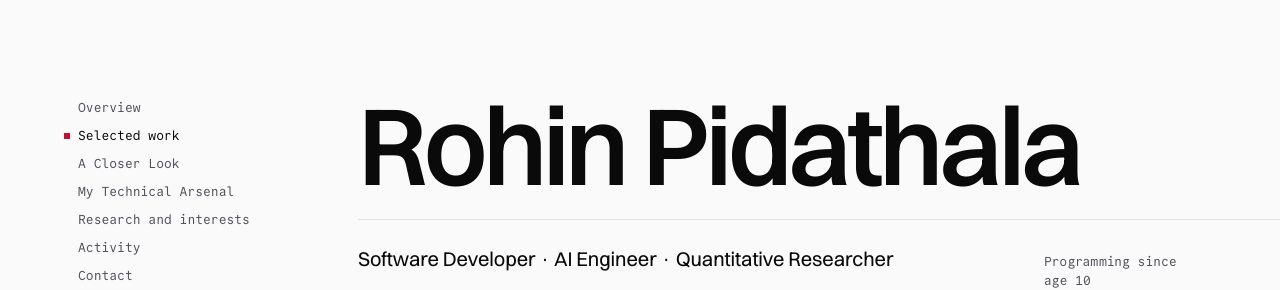
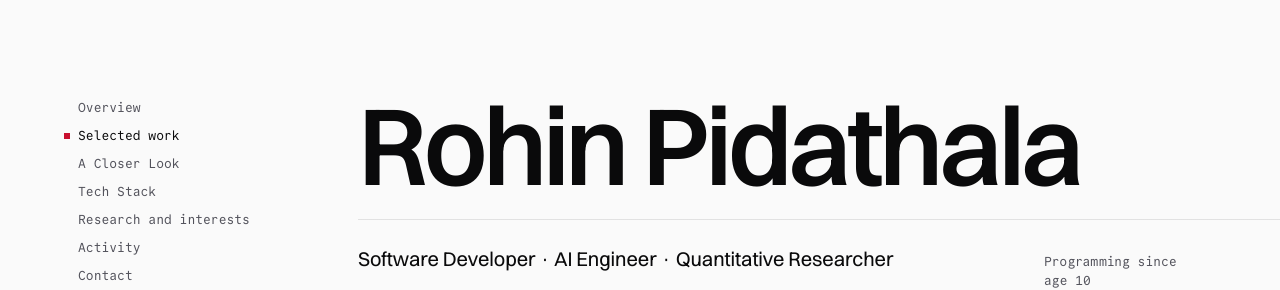
Before and after one commit to RohinCodes15/rohins-website, a Next.js app: page / in a window 1280 px wide. Shown: the top 290 px of the page. Built offline with nearby package versions, Linux system fonts and the light colour scheme; what @vercel/functions would draw is missing.

Commit message:
fix: rename the stack section to Tech Stack

```diff
--- a/app/page.tsx
+++ b/app/page.tsx
@@ -65,7 +65,7 @@ export default function Home() {
   });
 
   if (technologies.length) sections.push({
-    id: "stack", label: "My Technical Arsenal", centered: true, content: (
+    id: "stack", label: "Tech Stack", centered: true, content: (
       <Container>
         <div className={`col-span-full min-w-0 ${CENTERED_COLUMN}`}>
           <p className="max-w-prose text-lead text-text-2">The technologies behind my ideas.</p>
--- a/components/site/command-palette.tsx
+++ b/components/site/command-palette.tsx
@@ -22,7 +22,7 @@ function buildItems(): Item[] {
     { id: "intro", group: "Sections", label: "About", hint: site.intro, keywords: ["overview", "bio"], href: "/#intro" },
     { id: "activity", group: "Sections", label: "GitHub activity", keywords: ["contributions"], href: "/#activity" },
     { id: "work", group: "Sections", label: "Selected work", keywords: ["projects"], href: "/#work" },
-    { id: "stack", group: "Sections", label: "My Technical Arsenal", keywords: ["technology stack", "skills", "tools"], href: "/#stack" },
+    { id: "stack", group: "Sections", label: "Tech Stack", keywords: ["technology stack", "skills", "tools"], href: "/#stack" },
     { id: "research", group: "Sections", label: "Research and interests", keywords: ["research"], href: "/#research" },
   ];
   if (leadership.length) sections.push({ id: "leadership", group: "Sections", label: "Leadership", href: "/#leadership" });
```
Also changed, not shown: 2 other files (tests, documents, lock files or other folders).
